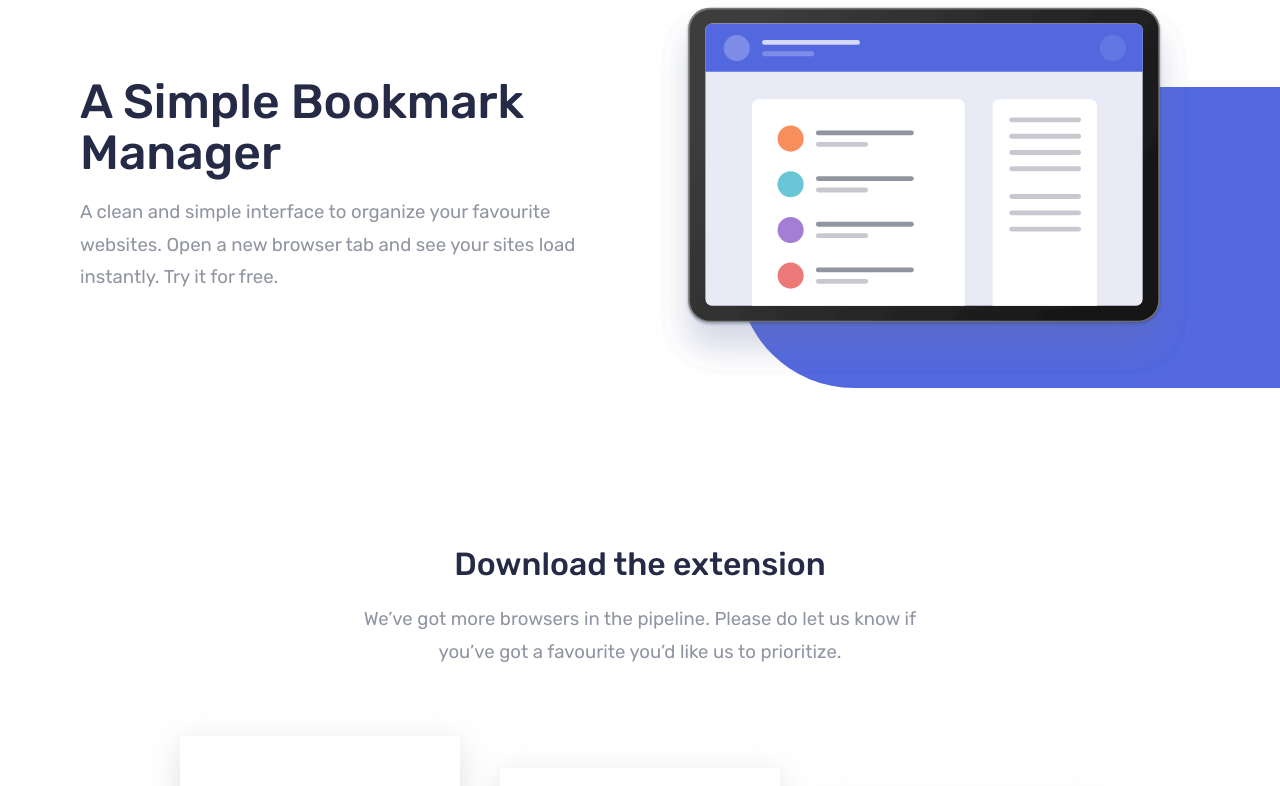
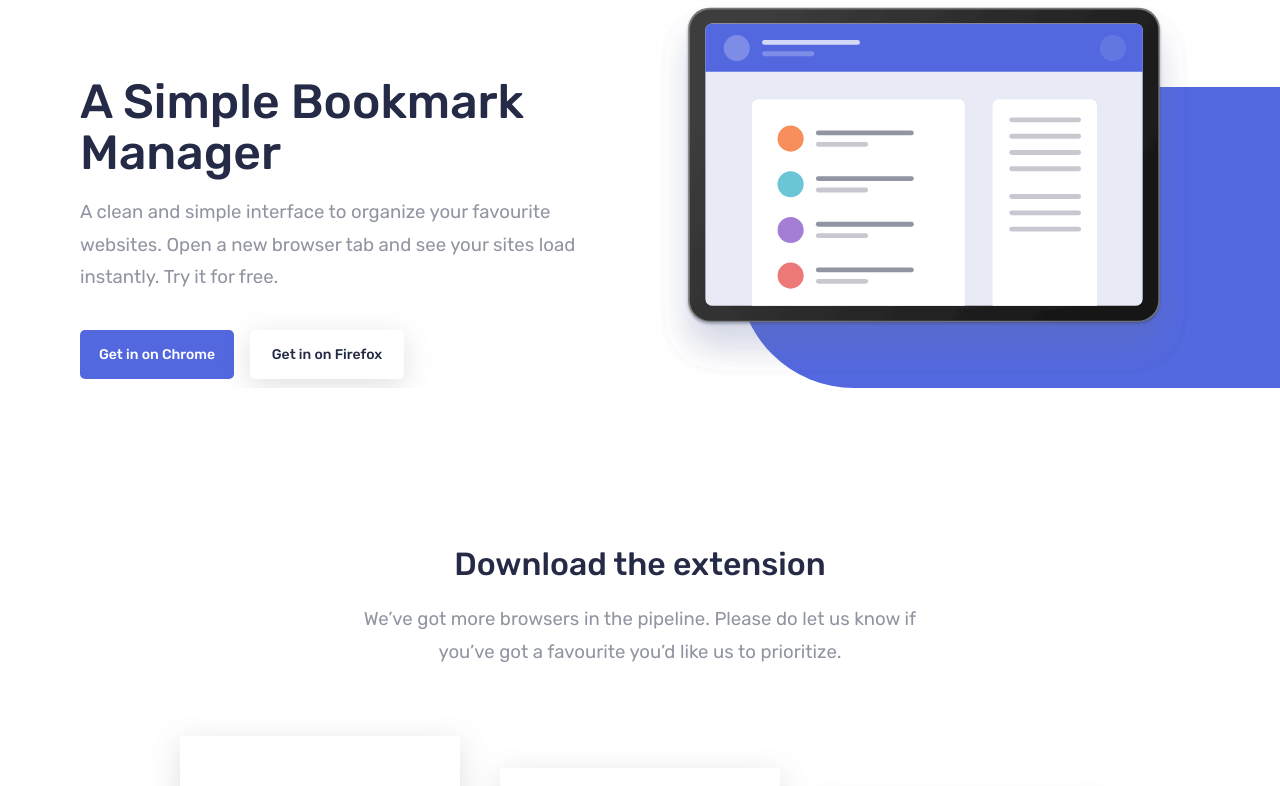
Before and after one commit to adryanrosa/bookmark-landing-page, a React (Create React App) app: page / in a window 1280 px wide. Shown: the top 786 px of the page. Built offline with nearby package versions, Linux system fonts and the light colour scheme.

Commit message:
Estiliza Button e o adiciona a Hero

```diff
--- a/src/UI/Button/index.jsx
+++ b/src/UI/Button/index.jsx
@@ -1,8 +1,11 @@
 import React from 'react';
 
-function Button({ children, submit, handleClick }) {
+import styles from './index.module.scss';
+
+function Button({ children, submit, handleClick, color }) {
   return (
     <button
+      className={ `${styles.button} ${styles[color]}` }
       type={ submit ? 'submit' : 'button' }
       onClick={ handleClick }
     >
--- a/src/UI/Button/index.module.scss
+++ b/src/UI/Button/index.module.scss
@@ -0,0 +1,18 @@
+.button {
+  font-size: 0.875rem;
+  padding: 0.875rem 1.125rem;
+  border: none;
+  border-radius: 0.3125rem;
+  font-weight: var(--fw-bold);
+}
+
+.blue {
+  background-color: var(--clr-primary);
+  color: var(--clr-neutral-100);
+}
+
+.gray {
+  background-color: var(--clr-neutral-100);
+  color: var(--clr-neutral-700);
+  box-shadow: rgba(100, 100, 111, 0.2) 0px 7px 29px 0px;
+}
--- a/src/sections/Hero/index.jsx
+++ b/src/sections/Hero/index.jsx
@@ -2,6 +2,7 @@
 
 import styles from './index.module.scss';
 import Illustration from '../../images/illustration-hero.svg';
+import Button from '../../UI/Button';
 
 function Hero() {
   return (
@@ -16,6 +17,10 @@
             A clean and simple interface to organize your favourite websites. Open a new
             browser tab and see your sites load instantly. Try it for free.
           </p>
+          <div className={ styles['buttons-wrapper'] }>
+            <Button color="blue">Get in on Chrome</Button>
+            <Button color="gray">Get in on Firefox</Button>
+          </div>
         </div>
       </div>
     </section>
--- a/src/sections/Hero/index.module.scss
+++ b/src/sections/Hero/index.module.scss
@@ -43,7 +43,7 @@
     @include breakpoint-up(x-large) {
       img {
         max-width: none;
-        width: 130%;
+        width: 125%;
       }
 
       &::after {
@@ -82,4 +82,18 @@
       margin-left: 0;
     }
   }
+
+  .buttons-wrapper {
+    margin-top: 2.25rem;
+    padding: 0 1rem;
+    display: grid;
+    grid-template-columns: repeat(2, 9.625rem);
+    gap: 1rem;
+    justify-content: center;
+
+    @include breakpoint-up(large) {
+      padding: 0;
+      justify-content: start;
+    }
+  }
 }
```
